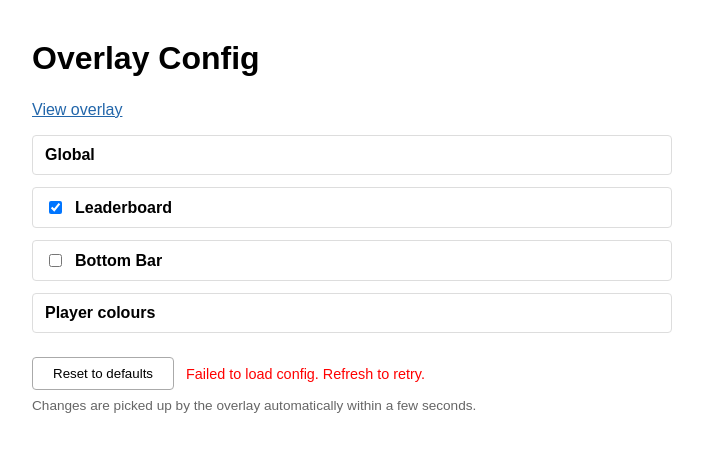
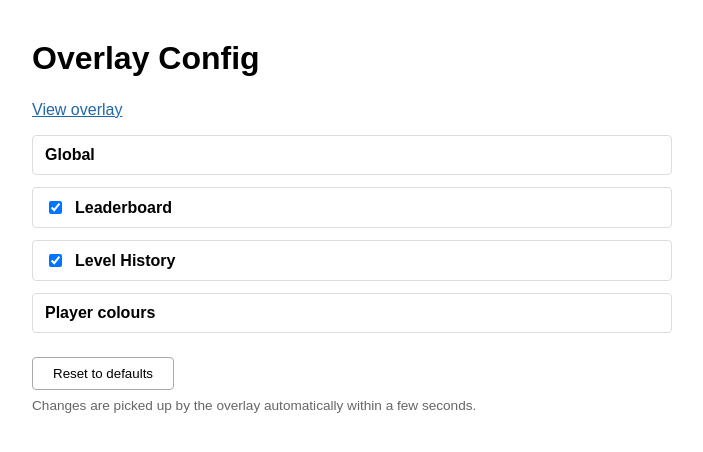
Before and after one commit to dueblix/DueTiltedStats, a Flask app: page /config in a window 1280 px wide. Shown: the top 452 px of the page, without its empty margins (288-991 px from the left). Run offline with Flask 3, Linux system fonts and the light colour scheme; parts of the project's set-up code (start-up, migrations or seed data) failed here and were passed over.

Commit message:
Config UI: rename bottom_bar to Level History, add zone picker
- Rename sec-bottom-bar → sec-level-history, bb_ IDs → lh_
- Add buildZonePicker(paneKey, containerId): reusable component showing
  top/left/right/bottom/floating buttons; floating reveals anchor + offset inputs
- Add collectPosition(paneKey): reads picker state into position config object
- collectPayload posts position for both leaderboard and level_history
- collectCells reads currentCfg.level_history instead of bottom_bar
- stopPropagation updated: lh_enabled replaces bb_enabled

Co-Authored-By: Claude Sonnet 4.6 <noreply@anthropic.com>

```diff
--- a/templates/config.html
+++ b/templates/config.html
@@ -38,6 +38,15 @@
   .pc-remove:hover { background: #fdd; }
   #add-player-colour-btn { margin-top: 8px; padding: 4px 12px; font-size: 0.9em; cursor: pointer; border: 1px solid #aaa; border-radius: 3px; background: #f8f8f8; }
   #add-player-colour-btn:hover { background: #e8e8e8; }
+
+  /* ---- Zone picker ---- */
+  .zone-picker { display: inline-flex; flex-direction: column; align-items: center; gap: 4px; margin: 8px 0; }
+  .zone-picker-mid { display: flex; gap: 4px; align-items: center; }
+  .zone-picker-center { width: 48px; height: 32px; border: 1px dashed #ccc; border-radius: 3px; }
+  .zone-btn { padding: 4px 14px; border: 1px solid #ccc; border-radius: 3px; background: #f8f8f8; cursor: pointer; font-size: 0.85em; }
+  .zone-btn:hover { background: #e8e8e8; }
+  .zone-btn.active { background: #26a; color: #fff; border-color: #26a; }
+  .zone-floating-opts { margin: 4px 0 8px; padding: 8px; border: 1px solid #ddd; border-radius: 4px; background: #fafafa; }
 </style>
 </head>
 <body>
@@ -201,45 +210,61 @@
 
       <label style="margin-top:12px">Columns</label>
       <div id="columns-list"></div>
+
+      <!-- Position -->
+      <details id="sec-lb-position">
+        <summary>Position</summary>
+        <div class="details-body">
+          <div id="lb-position-picker"></div>
+        </div>
+      </details>
     </div>
   </details>
 
-  <!-- Bottom Bar -->
-  <details id="sec-bottom-bar">
+  <!-- Level History -->
+  <details id="sec-level-history">
     <summary>
-      <input type="checkbox" id="bb_enabled"> Bottom Bar
+      <input type="checkbox" id="lh_enabled"> Level History
     </summary>
     <div class="details-body">
       <div class="field-pair">
         <div>
-          <label for="bb_font_size">Font size (px)</label>
-          <input type="number" id="bb_font_size" min="8" max="120">
+          <label for="lh_font_size">Font size (px)</label>
+          <input type="number" id="lh_font_size" min="8" max="120">
         </div>
         <div>
-          <label for="bb_opacity">Opacity (0–1)</label>
-          <input type="number" id="bb_opacity" min="0" max="1" step="0.05">
+          <label for="lh_opacity">Opacity (0–1)</label>
+          <input type="number" id="lh_opacity" min="0" max="1" step="0.05">
         </div>
       </div>
       <div class="inline-row">
-        <label for="bb_font_colour" style="margin:0">Font colour</label>
-        <input type="color" id="bb_font_colour">
+        <label for="lh_font_colour" style="margin:0">Font colour</label>
+        <input type="color" id="lh_font_colour">
       </div>
       <div class="field-pair" style="margin-top:8px">
         <div>
-          <label for="bb_history_rows">History rows</label>
-          <input type="number" id="bb_history_rows" min="1" max="20">
+          <label for="lh_history_rows">History rows</label>
+          <input type="number" id="lh_history_rows" min="1" max="20">
         </div>
       </div>
       <div class="inline-row">
-        <input type="checkbox" id="bb_recent_at_bottom">
-        <label for="bb_recent_at_bottom" style="margin:0">Most recent row at bottom</label>
+        <input type="checkbox" id="lh_recent_at_bottom">
+        <label for="lh_recent_at_bottom" style="margin:0">Most recent row at bottom</label>
       </div>
       <div class="inline-row">
-        <input type="checkbox" id="bb_show_total_row">
-        <label for="bb_show_total_row" style="margin:0">Show total row</label>
+        <input type="checkbox" id="lh_show_total_row">
+        <label for="lh_show_total_row" style="margin:0">Show total row</label>
       </div>
       <label style="margin-top:12px">Cells</label>
       <div id="cells-list"></div>
+
+      <!-- Position -->
+      <details id="sec-lh-position">
+        <summary>Position</summary>
+        <div class="details-body">
+          <div id="lh-position-picker"></div>
+        </div>
+      </details>
     </div>
   </details>
 
@@ -372,18 +397,119 @@
     // Columns
     buildReorderableList('columns-list', cfg.leaderboard.columns, 'name', 'col', 'moveColumn');
 
-    // Bottom bar
-    document.getElementById('bb_enabled').checked          = cfg.bottom_bar.enabled;
-    document.getElementById('bb_opacity').value            = cfg.bottom_bar.opacity;
-    document.getElementById('bb_font_size').value          = cfg.bottom_bar.font_size;
-    document.getElementById('bb_font_colour').value        = cfg.bottom_bar.font_colour;
-    document.getElementById('bb_history_rows').value       = cfg.bottom_bar.history_rows ?? 5;
-    document.getElementById('bb_recent_at_bottom').checked = cfg.bottom_bar.recent_at_bottom !== false;
-    document.getElementById('bb_show_total_row').checked   = cfg.bottom_bar.show_total_row !== false;
-    buildReorderableList('cells-list', cfg.bottom_bar.cells || [], 'level', 'cell', 'moveCellRow');
+    // Leaderboard position picker
+    buildZonePicker('leaderboard', 'lb-position-picker');
+
+    // Level history
+    document.getElementById('lh_enabled').checked          = cfg.level_history.enabled;
+    document.getElementById('lh_opacity').value            = cfg.level_history.opacity;
+    document.getElementById('lh_font_size').value          = cfg.level_history.font_size;
+    document.getElementById('lh_font_colour').value        = cfg.level_history.font_colour;
+    document.getElementById('lh_history_rows').value       = cfg.level_history.history_rows ?? 5;
+    document.getElementById('lh_recent_at_bottom').checked = cfg.level_history.recent_at_bottom !== false;
+    document.getElementById('lh_show_total_row').checked   = cfg.level_history.show_total_row !== false;
+    buildReorderableList('cells-list', cfg.level_history.cells || [], 'level', 'cell', 'moveCellRow');
+
+    // Level history position picker
+    buildZonePicker('level_history', 'lh-position-picker');
 
     // Player colours
     buildPlayerColourRows(cfg.player_colours || {});
+  }
+
+  // ---------------------------------------------------------------------------
+  // Zone picker — shared component for leaderboard and level history position.
+  // paneKey: 'leaderboard' or 'level_history'
+  // containerId: id of the mount-point div
+  // ---------------------------------------------------------------------------
+  function buildZonePicker(paneKey, containerId) {
+    const container = document.getElementById(containerId);
+    const pos = (currentCfg && currentCfg[paneKey] && currentCfg[paneKey].position) || {};
+    const isFloating = pos.mode === 'floating';
+    const activeZone = isFloating ? 'floating' : (pos.zone || 'right');
+
+    container.innerHTML = `
+      <div class="zone-picker" id="zone-picker-${paneKey}">
+        <button type="button" class="zone-btn" data-zone="top">Top</button>
+        <div class="zone-picker-mid">
+          <button type="button" class="zone-btn" data-zone="left">Left</button>
+          <div class="zone-picker-center"></div>
+          <button type="button" class="zone-btn" data-zone="right">Right</button>
+        </div>
+        <button type="button" class="zone-btn" data-zone="bottom">Bottom</button>
+        <button type="button" class="zone-btn" data-zone="floating">Floating</button>
+      </div>
+      <div class="zone-floating-opts" id="zone-floating-opts-${paneKey}" style="display:${isFloating ? '' : 'none'}">
+        <label for="zone-anchor-${paneKey}">Anchor corner</label>
+        <select id="zone-anchor-${paneKey}">
+          <option value="top-left">Top left</option>
+          <option value="top-right">Top right</option>
+          <option value="bottom-left">Bottom left</option>
+          <option value="bottom-right">Bottom right</option>
+        </select>
+        <div class="field-pair" style="margin-top:6px">
+          <div>
+            <label for="zone-offset-x-${paneKey}">Offset X (px)</label>
+            <input type="number" id="zone-offset-x-${paneKey}" min="-500" max="500">
+          </div>
+          <div>
+            <label for="zone-offset-y-${paneKey}">Offset Y (px)</label>
+            <input type="number" id="zone-offset-y-${paneKey}" min="-500" max="500">
+          </div>
+        </div>
+      </div>
+    `;
+
+    // Set active zone button
+    container.querySelectorAll('.zone-btn').forEach(btn => {
+      btn.classList.toggle('active', btn.dataset.zone === activeZone);
+    });
+
+    // Set floating option values
+    document.getElementById(`zone-anchor-${paneKey}`).value       = pos.anchor   || 'top-right';
+    document.getElementById(`zone-offset-x-${paneKey}`).value     = pos.offset_x ?? 0;
+    document.getElementById(`zone-offset-y-${paneKey}`).value     = pos.offset_y ?? 0;
+
+    // Zone button click handler
+    container.querySelectorAll('.zone-btn').forEach(btn => {
+      btn.addEventListener('click', () => {
+        container.querySelectorAll('.zone-btn').forEach(b => b.classList.remove('active'));
+        btn.classList.add('active');
+        document.getElementById(`zone-floating-opts-${paneKey}`).style.display =
+          btn.dataset.zone === 'floating' ? '' : 'none';
+        autoSave();
+      });
+    });
+
+    // Floating sub-option handlers
+    document.getElementById(`zone-anchor-${paneKey}`).addEventListener('change', autoSave);
+    document.getElementById(`zone-offset-x-${paneKey}`).addEventListener('change', autoSave);
+    document.getElementById(`zone-offset-y-${paneKey}`).addEventListener('change', autoSave);
+  }
+
+  // Reads the current state of a pane's zone picker and returns a position object.
+  function collectPosition(paneKey) {
+    const picker = document.getElementById(`zone-picker-${paneKey}`);
+    if (!picker) return currentCfg[paneKey]?.position || {};
+    const activeBtn = picker.querySelector('.zone-btn.active');
+    const activeZone = activeBtn ? activeBtn.dataset.zone : 'right';
+    const fallbackPos = currentCfg[paneKey]?.position || {};
+    if (activeZone === 'floating') {
+      return {
+        mode:     'floating',
+        zone:     fallbackPos.zone     || 'right',
+        anchor:   document.getElementById(`zone-anchor-${paneKey}`)?.value   || 'top-right',
+        offset_x: parseInt(document.getElementById(`zone-offset-x-${paneKey}`)?.value ?? 0),
+        offset_y: parseInt(document.getElementById(`zone-offset-y-${paneKey}`)?.value ?? 0),
+      };
+    }
+    return {
+      mode:     'tiled',
+      zone:     activeZone,
+      anchor:   fallbackPos.anchor   || 'top-right',
+      offset_x: fallbackPos.offset_x ?? 0,
+      offset_y: fallbackPos.offset_y ?? 0,
+    };
   }
 
   function buildPlayerColourRows(playerColours) {
@@ -516,16 +642,18 @@
         cell_padding_v:     numVal('lb_cell_padding_v',   currentCfg.leaderboard.cell_padding_v),
         cell_padding_h:     numVal('lb_cell_padding_h',   currentCfg.leaderboard.cell_padding_h),
         columns,
+        position: collectPosition('leaderboard'),
       },
-      bottom_bar: {
-        enabled:          document.getElementById('bb_enabled').checked,
-        opacity:          numVal('bb_opacity', currentCfg.bottom_bar.opacity),
-        font_size:        numVal('bb_font_size', currentCfg.bottom_bar.font_size),
-        font_colour:      document.getElementById('bb_font_colour').value,
-        history_rows:     numVal('bb_history_rows', currentCfg.bottom_bar.history_rows ?? 5),
-        recent_at_bottom: document.getElementById('bb_recent_at_bottom').checked,
-        show_total_row:   document.getElementById('bb_show_total_row').checked,
+      level_history: {
+        enabled:          document.getElementById('lh_enabled').checked,
+        opacity:          numVal('lh_opacity', currentCfg.level_history.opacity),
+        font_size:        numVal('lh_font_size', currentCfg.level_history.font_size),
+        font_colour:      document.getElementById('lh_font_colour').value,
+        history_rows:     numVal('lh_history_rows', currentCfg.level_history.history_rows ?? 5),
+        recent_at_bottom: document.getElementById('lh_recent_at_bottom').checked,
+        show_total_row:   document.getElementById('lh_show_total_row').checked,
         cells:            collectCells(),
+        position: collectPosition('level_history'),
       },
       player_colours: collectPlayerColours(),
     };
@@ -545,7 +673,7 @@
     const cells = [];
     for (const row of document.querySelectorAll('#cells-list .col-row')) {
       const key = row.dataset.key;
-      const orig = (currentCfg.bottom_bar.cells || []).find(c => c.key === key)?.label || key;
+      const orig = (currentCfg.level_history.cells || []).find(c => c.key === key)?.label || key;
       cells.push({
         key,
         label:   document.getElementById('cell_label_' + key).value.trim() || orig,
@@ -587,8 +715,8 @@
     'row_bg_colour', 'row_bg_alt_enabled', 'row_bg_alt_opacity', 'row_bg_alt_colour',
     'row_separator', 'lb_show_session_label',
     'lb_row_height', 'lb_cell_padding_v', 'lb_cell_padding_h',
-    'bb_enabled', 'bb_opacity', 'bb_font_size', 'bb_font_colour',
-    'bb_history_rows', 'bb_recent_at_bottom', 'bb_show_total_row',
+    'lh_enabled', 'lh_opacity', 'lh_font_size', 'lh_font_colour',
+    'lh_history_rows', 'lh_recent_at_bottom', 'lh_show_total_row',
   ].forEach(id => document.getElementById(id).addEventListener('change', autoSave));
 
   document.getElementById('reset-btn').addEventListener('click', async () => {
@@ -605,7 +733,7 @@
   });
 
   // Prevent enable checkboxes inside <summary> from toggling the <details>
-  ['lb_enabled', 'bb_enabled', 'hdr_override_enabled', 'row_bg_alt_enabled'].forEach(id => {
+  ['lb_enabled', 'lh_enabled', 'hdr_override_enabled', 'row_bg_alt_enabled'].forEach(id => {
     document.getElementById(id).addEventListener('click', e => e.stopPropagation());
   });
 
```
